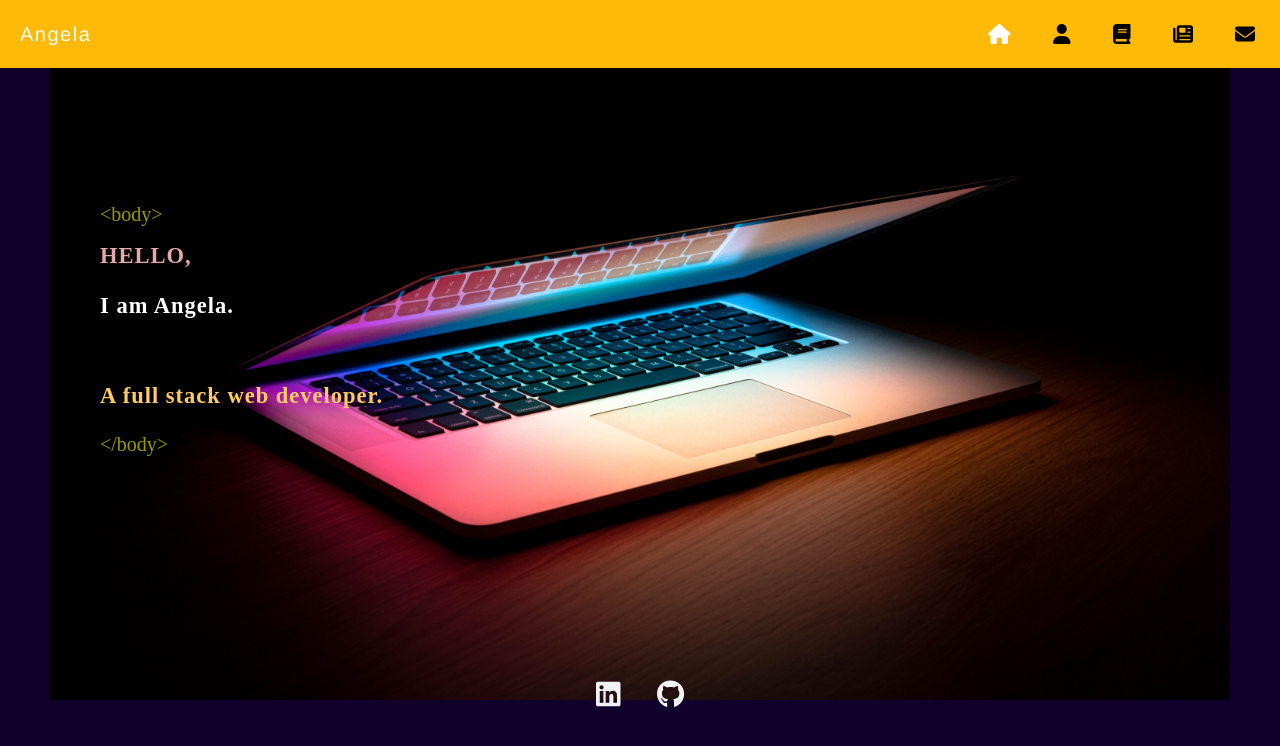
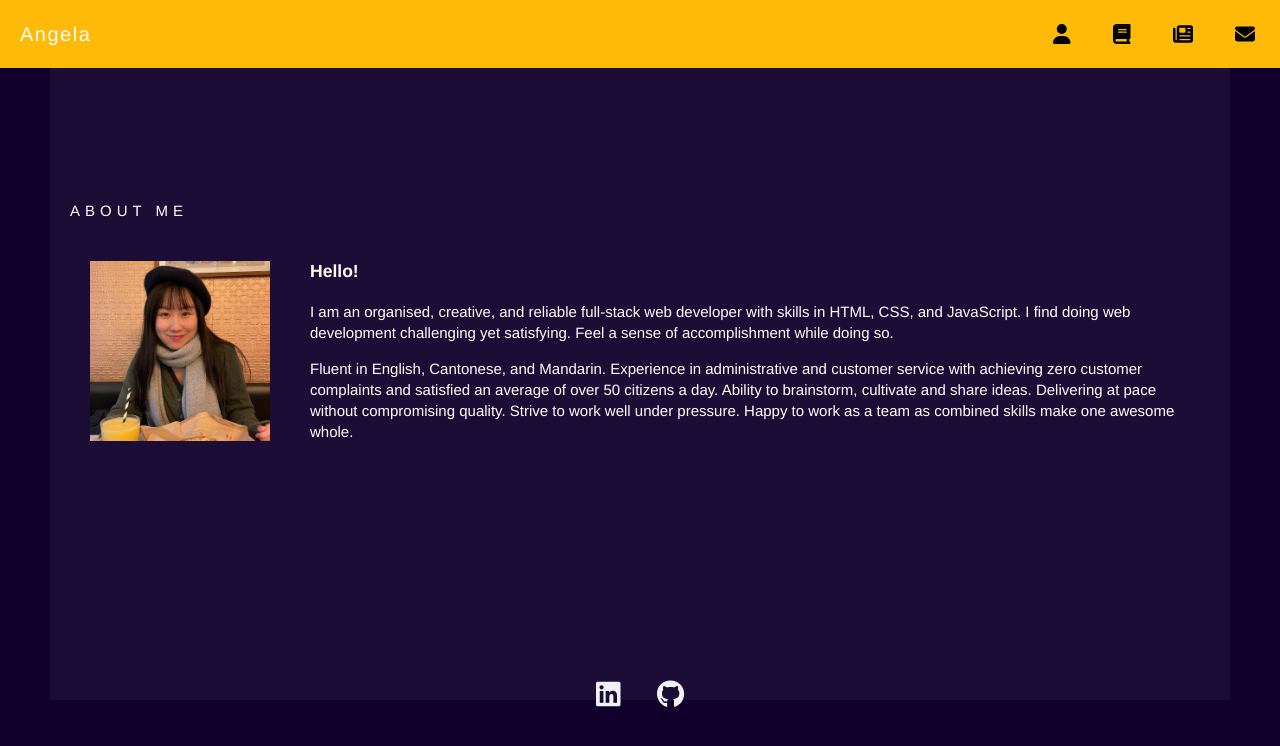
Before and after one commit to angelawong3/react-portfolio, a React (Create React App) app: page / in a window 1280 px wide. Shown: the top 746 px of the page. Built offline with nearby package versions, Linux system fonts and the light colour scheme.

Commit message:
hide homepage for homework requirement

```diff
--- a/src/App.js
+++ b/src/App.js
@@ -2,10 +2,9 @@ import React, { useEffect } from "react";
 import Wrapper from "./components/Wrapper";
 import { BrowserRouter as Router, Routes, Route } from "react-router-dom";
 import "./App.css";
-// import "bootstrap/dist/css/bootstrap.min.css";
 
 import Header from "./components/Header";
-import Home from "./components/Home";
+// import Home from "./components/Home";
 import About from "./components/About";
 import Project from "./components/Project";
 import Resume from "./components/Resume";
@@ -21,7 +20,8 @@ function App() {
       <Header />
       <Wrapper>
         <Routes>
-          <Route path="/" element={<Home />} />
+          {/* <Route path="/" element={<Home />} /> */}
+          <Route path="/" element={<About />} />
           <Route path="/About" element={<About />} />
           <Route path="/Project" element={<Project />} />
           <Route path="/Resume" element={<Resume />} />
--- a/src/components/Navigation/index.js
+++ b/src/components/Navigation/index.js
@@ -13,7 +13,7 @@ const Navigation = () => (
   <div className="nav-bar">
     <nav>
       <ul>
-        <li>
+        {/* <li>
           <NavLink
             to="/"
             className={({ isActive }) =>
@@ -23,7 +23,7 @@ const Navigation = () => (
             <FontAwesomeIcon icon={faHome} />
             &nbsp;
           </NavLink>
-        </li>
+        </li> */}
         <li>
           <NavLink
             to="/About"
```
